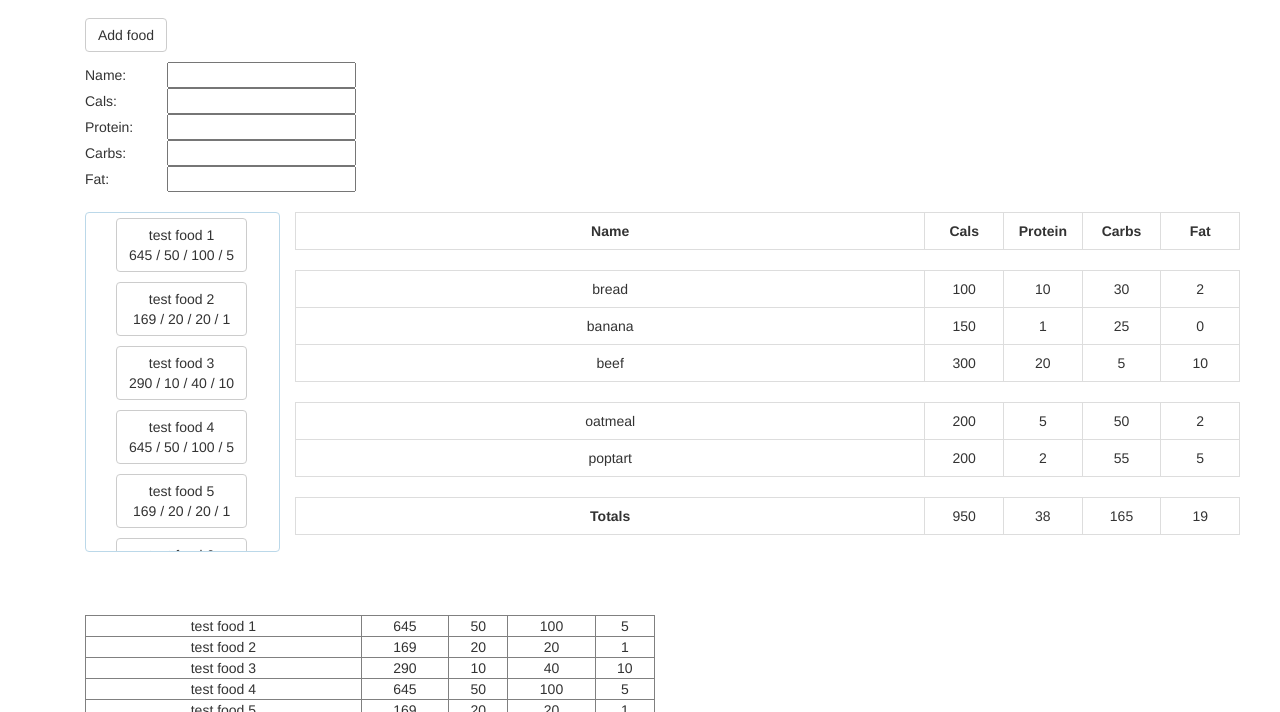
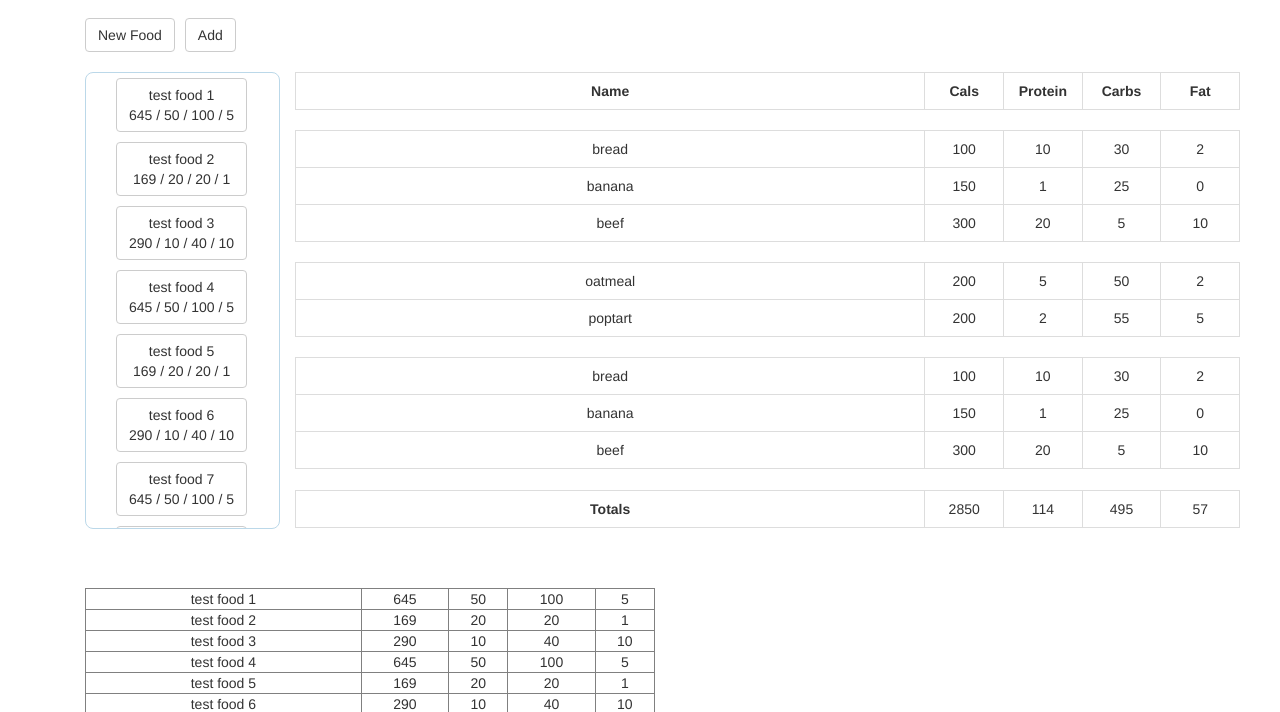
Before and after one commit to BSierakowski/macro-tracker-angular, a website: page index.html at #!/foods in a window 1280 px wide. Shown: the part 54-766 px from the top of the page. Drawn offline with nearby package versions, Linux system fonts and the light colour scheme; some packages are replaced by stand-ins of ours.

Commit message:
added add-food directive and some misc styling

```diff
--- a/index.html
+++ b/index.html
@@ -7,6 +7,7 @@
    <meta name="description" content="macronutrient tracker">
    <meta name="author" content="giancarlo bautista">
    <link href="bower_components/bootstrap/dist/css/bootstrap.min.css" rel="stylesheet">
+   <link href="public/css/style.css" rel="stylesheet">
 
    <title>Macro Tracker</title>
 </head>
@@ -52,6 +53,7 @@
 
    <!-- directives -->
    <script src="public/directives/foodItem.js"></script>
+   <script src="public/directives/addFood.js"></script>
 
    <!-- services -->
    <script src="public/services/foodService.js"></script>
--- a/public/controllers/FoodsController.js
+++ b/public/controllers/FoodsController.js
@@ -1,11 +1,15 @@
 'use strict';
 
 app.controller('FoodsController', function($scope, foodService) {
+	// for new food inputs
+	$scope.showNewFood = false;
+
 	$scope.meals = foodService.getMeals();
-	console.log($scope.meals);
+	// console.log($scope.meals);
 	$scope.foods = foodService.getFoods();
 
 	$scope.addFood = function() {
+		if($scope.newFood !== undefined) {
 			$scope.foods.push({
 				name: $scope.newFood.name,
 				cals: $scope.newFood.cals,
@@ -13,6 +17,9 @@ app.controller('FoodsController', function($scope, foodService) {
 				carbs: $scope.newFood.carbs,
 				fat: $scope.newFood.fat
 			});
+		} else {
+			alert('must input food info');
+		}
 	};
 
 	$scope.buttonAddFood = function() {
--- a/public/css/style.css
+++ b/public/css/style.css
@@ -7,3 +7,9 @@
     -moz-border-radius: 4px;
 }
 */
+
+.scrollable {
+	max-height: 455px;
+	overflow: hidden;
+	overflow-y: scroll;
+}
--- /dev/null
+++ b/public/directives/addFood.js
@@ -0,0 +1,8 @@
+'use strict';
+
+app.directive('addFood', function($compile) {
+	return {
+		restrict: 'EA'
+		,templateUrl: '/public/views/directives/partial-add-food.html'
+	};
+});
--- a/public/directives/foodItem.js
+++ b/public/directives/foodItem.js
@@ -7,7 +7,10 @@ app.directive('foodItem', function ($rootScope, $compile) {
 // </td><td class='text-center'>{{food.carbs}}</td><td class='text-center'>{{food.fat}}</td>";
 // 			angular.element(element).html($compile(markup)(scope));
 // 		},
-		restrict: 'EA'
+		link: function(scope, elem, attrs) {
+
+		}
+		,restrict: 'EA'
 		,scope: {
 			food: '=foodItem'
 		}
--- a/public/services/foodService.js
+++ b/public/services/foodService.js
@@ -37,6 +37,24 @@ app.factory('foodService', function($resource) {
 				[
 					{name: 'oatmeal', cals: 200, protein: 5, carbs: 50, fat: 2},
 					{name: 'poptart', cals: 200, protein: 2, carbs: 55, fat: 5}
+				],
+				[
+					{name: 'bread', cals: 100, protein: 10, carbs: 30, fat: 2},
+					{name: 'banana', cals: 150, protein: 1, carbs: 25, fat: 0},
+					{name: 'beef', cals: 300, protein: 20, carbs: 5, fat: 10}
+				],
+				[
+					{name: 'oatmeal', cals: 200, protein: 5, carbs: 50, fat: 2},
+					{name: 'poptart', cals: 200, protein: 2, carbs: 55, fat: 5}
+				],
+				[
+					{name: 'bread', cals: 100, protein: 10, carbs: 30, fat: 2},
+					{name: 'banana', cals: 150, protein: 1, carbs: 25, fat: 0},
+					{name: 'beef', cals: 300, protein: 20, carbs: 5, fat: 10}
+				],
+				[
+					{name: 'oatmeal', cals: 200, protein: 5, carbs: 50, fat: 2},
+					{name: 'poptart', cals: 200, protein: 2, carbs: 55, fat: 5}
 				]
 			];
 		}
--- /dev/null
+++ b/public/views/directives/partial-add-food.html
@@ -0,0 +1,36 @@
+<table>
+   <tr>
+      <td>
+         <button class="btn btn-default" ng-click="(showNewFood == false) ? showNewFood = true : showNewFood = false">New Food</button>
+      </td>
+      <td style="padding-left: 10px;">
+         <button class="btn btn-default" ng-click="addFood()">Add</button>
+      </td>
+   </tr>
+   <tr ng-show="showNewFood">
+      <td style="padding-top:10px;">
+         <table>
+            <tr>
+               <td style="padding-right: 30px">Name: </td>
+               <td><input ng-model="newFood.name"></input></td>
+            </tr>
+            <tr>
+               <td>Cals: </td>
+               <td><input ng-model="newFood.cals"></input></td>
+            </tr>
+            <tr>
+               <td>Protein: </td>
+               <td><input ng-model="newFood.protein"></input></td>
+            </tr>
+            <tr>
+               <td>Carbs: </td>
+               <td><input ng-model="newFood.carbs"></input></td>
+            </tr>
+            <tr>
+               <td>Fat: </td>
+               <td><input ng-model="newFood.fat"></input></td>
+            </tr>
+         <table>
+      </td>
+   </tr>
+</table>
--- a/public/views/partial-foods.html
+++ b/public/views/partial-foods.html
@@ -1,36 +1,10 @@
 <div class="container" ng-controller="FoodsController">
-   <table>
-      <tr>
-         <td>
-            <button class="btn btn-default" ng-click="addFood()">Add food</button>
-         </td>
-      </tr>
-      <tr><td height="10px"></td></tr>
-      <tr>
-         <td>Name: </td>
-         <td><input ng-model="newFood.name"></input></td>
-      </tr>
-      <tr>
-         <td>Cals: </td>
-         <td><input ng-model="newFood.cals"></input></td>
-      </tr>
-      <tr>
-         <td>Protein: </td>
-         <td><input ng-model="newFood.protein"></input></td>
-      </tr>
-      <tr>
-         <td>Carbs: </td>
-         <td><input ng-model="newFood.carbs"></input></td>
-      </tr>
-      <tr>
-         <td>Fat: </td>
-         <td><input ng-model="newFood.fat"></input></td>
-      </tr>
-   </table>
+   <div add-food></div>
    <br>
    <div class="container">
       <div class="row">
-         <div style="border: 1px solid; border-color: #bbd8e9; border-radius: 4px; height: 500px;" class="col-md-2 pre-scrollable">
+         <div style="border: 1px solid; border-color: #bbd8e9; border-radius: 8px;" class="col-md-2">
+            <div class="scrollable">
             <table class="center-block col-md-12">
                <div class="row">
                   <tr ng-repeat="food in foods">
@@ -45,6 +19,7 @@
                </div>
             </table>
             </div>
+         </div>
          <div class="col-md-10">
            <table width="100%" class="table table-hover table-bordered" style="border-radius: 4px">
                <tr>
@@ -55,6 +30,7 @@
                   <th class="text-center col-md-1">Fat</td>
                </tr>
             </table>
+            <div class="pre-scrollable">
                <table width="100%" class="table table-hover table-bordered" ng-repeat="meal in meals">
                   <tr ng-repeat="food in meal">
                       <td class="text-center col-md-8">
@@ -74,6 +50,8 @@
                      </td>
                   </tr>
                </table>
+            </div>
+            <br>
             <table width="100%" class="table table-hover table-bordered">
                <tr>
                   <th class="text-center col-md-8">Totals</td>
@@ -88,8 +66,6 @@
    </div>
    <br>
    <br>
-   <simple-directive></simple-directive>
-   <br>
    <table border="1" width="50%">
       <tr food-item="food" ng-repeat="food in foods">
       </tr>
```
Lines whose indentation alone changed are shown as unchanged.
